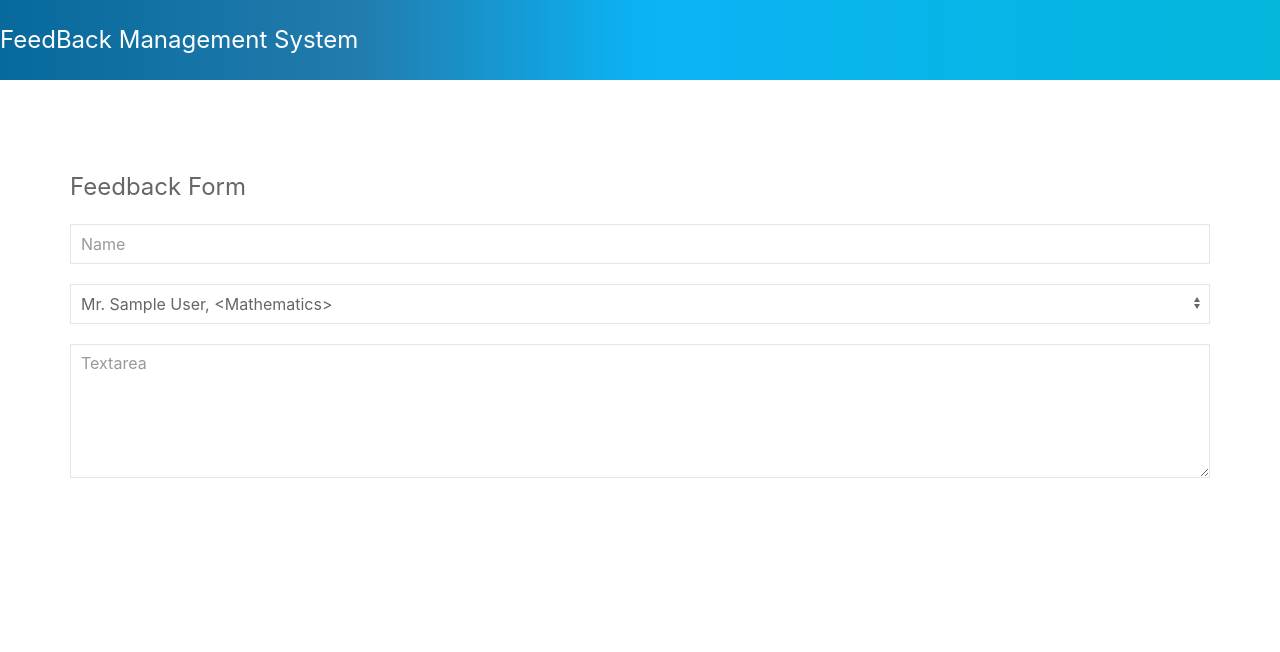
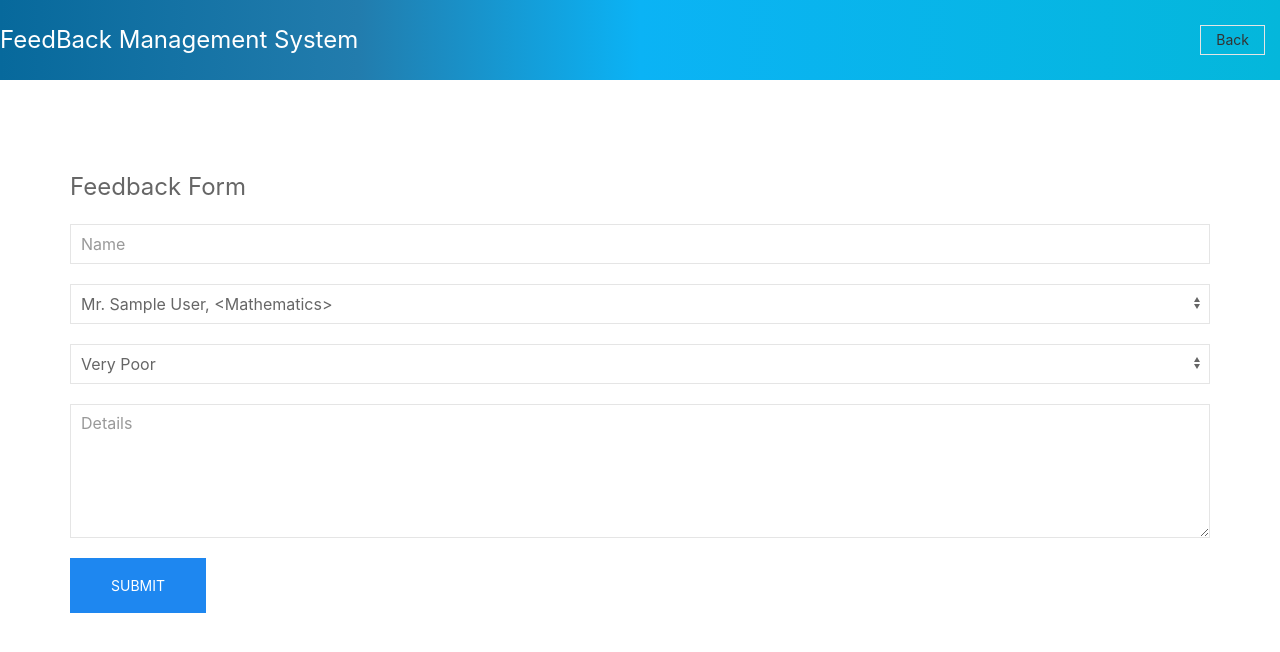
Before and after one commit to coderj001/simple-feedback-management-system-django, a Django app: page /feedback in a window 1280 px wide. Shown: the top 652 px of the page. Run offline with Django 3.2, Linux system fonts and the light colour scheme; tables that the repository leaves empty hold one stand-in row (values such as "Sample post"); some libraries are stand-ins or nearby versions.

Commit message:
add style

```diff
--- a/FeedbackMS/core/views.py
+++ b/FeedbackMS/core/views.py
@@ -1,4 +1,5 @@
-from django.shortcuts import render
+from django.shortcuts import render,redirect
+from django.contrib import messages
 from core.models import Teacher,FeedBack
 
 def home(request):
@@ -8,5 +9,11 @@ def feedback(request):
 	if request.method == 'GET':
 		teacher=Teacher.objects.all()
 		return render(request,'core/feedback.html', context={"teachers":teacher})
-	else:
-		pass
+	if request.method == 'POST':
+		name=request.POST['username']
+		teacher=Teacher.objects.get(id=request.POST['teacher'])
+		rating=request.POST['rating']
+		detail=request.POST['detail']
+		FeedBack.objects.create(name=name,teacher=teacher,rating=rating,detail=detail).save()
+		messages.success(request, 'Created Successfuly')
+		return redirect('home')
--- a/FeedbackMS/templates/core/feedback.html
+++ b/FeedbackMS/templates/core/feedback.html
@@ -5,22 +5,26 @@ background: linear-gradient(90deg, rgba(7,105,156,1) 0%, rgba(34,124,173,1) 28%,
     <div class="uk-navbar-left">
         <a class="uk-navbar-item uk-logo" style="color: white" href="#">FeedBack Management System</a>
     </div>
+    <div class="uk-navbar-right uk-padding-small">
+    	<a href="{% url 'home' %}" class="uk-button-default uk-button-small">Back</a>
+    </div>
 </nav>
 <div class="uk-container-large uk-margin-auto uk-padding-large uk-margin-auto-vertical">
-    <form>
+    <form method="post">
+    	{% csrf_token %}
         <fieldset class="uk-fieldset">
             <legend class="uk-legend">Feedback Form</legend>
             <div class="uk-margin">
-                <input class="uk-input" type="text" placeholder="Name">
+                <input name="username" class="uk-input" type="text" placeholder="Name">
             </div>
             <div class="uk-margin">
-                <select class="uk-select">
+                <select name="teacher" class="uk-select">
                     {% if teachers %}
                     	{% for teacher in teachers %}
                     		{% if teacher.sir_name == "Other" %}
-                    		<option>{{ teacher.first_name }}&nbsp;{{ teacher.last_name }}, &lt;{{ teacher.deperment }}&gt;</option>
+                    		<option value="{{ teacher.id }}">{{ teacher.first_name }}&nbsp;{{ teacher.last_name }}, &lt;{{ teacher.deperment }}&gt;</option>
                     		{% else %}
-                    		<option>{{ teacher.sir_name }}.&nbsp;{{ teacher.first_name }}&nbsp;{{ teacher.last_name }}, &lt;{{ teacher.deperment }}&gt;</option>
+                    		<option value="{{ teacher.id }}">{{ teacher.sir_name }}.&nbsp;{{ teacher.first_name }}&nbsp;{{ teacher.last_name }}, &lt;{{ teacher.deperment }}&gt;</option>
                     		{% endif %}
                     	{% endfor %}
                     {% else %}
@@ -28,9 +32,19 @@ background: linear-gradient(90deg, rgba(7,105,156,1) 0%, rgba(34,124,173,1) 28%,
                 </select>
             </div>
             <div class="uk-margin">
-                <textarea class="uk-textarea" rows="5" placeholder="Textarea"></textarea>
+            	<select name="rating" class="uk-select">
+            		<option value="Very Poor">Very Poor</option>
+            		<option value="Poor">Poor</option>
+            		<option value="Average">Average</option>
+            		<option value="Good">Good</option>
+            		<option value="Very Good">Very Good</option>
+            	</select>
+            </div>
+            <div class="uk-margin">
+                <textarea name="detail" class="uk-textarea" rows="5" placeholder="Details"></textarea>
             </div>
         </fieldset>
+        <button class="uk-button uk-button-primary uk-button-large">Submit</button>
     </form>
 </div>
 {% endblock %}
```
Also changed, not shown: FeedbackMS/templates/core/home.html (+10 -0 lines).
